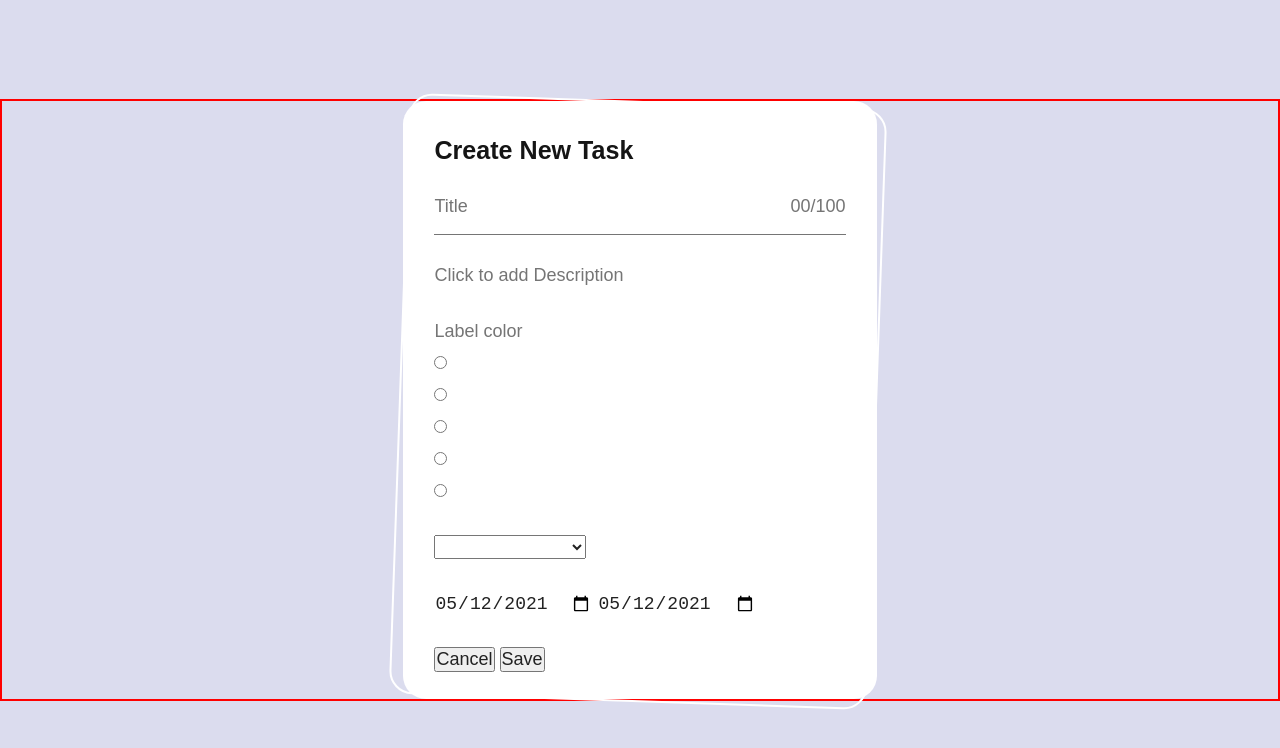
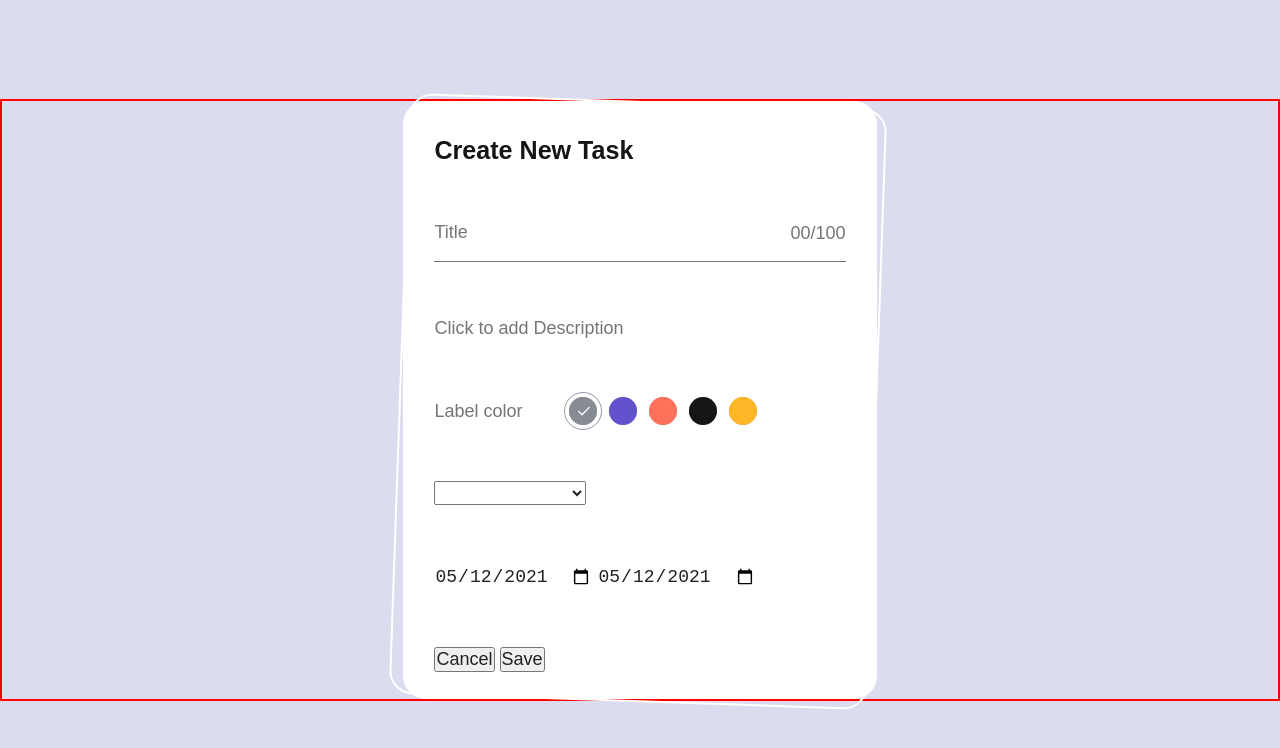
Before and after one commit to MatsveiDubaleka/qulix-testwork, a plain HTML site: page index.html in a window 1280 px wide. Drawn offline with Linux system fonts and the light colour scheme.

Commit message:
feat: add styles to label colors

```diff
--- a/src/styles/style.scss
+++ b/src/styles/style.scss
@@ -84,6 +84,59 @@ h1 {
   border-bottom: 1px solid #757575;
 }
 
+.modal-label {
+  @include flex(center, row, space-between);
+  .modal-label__heading {
+    width: 200px;
+  }
+  .label-colors {
+    width: auto;
+    @include flex(center, row, flex-start);
+    gap: 12px;
+    .color-block {
+      @include flex(center, row, center);
+      width: 28px;
+      height: 28px;
+      border-radius: 50%;
+      .radio {
+        z-index: -1;
+        width: 28px;
+        height: 28px;
+      }
+    }
+    .gray-color {
+      background-color: #878c93;
+    }
+    .purple-color {
+      background-color: #6153cc;
+    }
+    .orange-color {
+      background-color: #ff715b;
+    }
+    .black-color {
+      background-color: #151515;
+    }
+    .yellow-color {
+      background-color: #ffb627;
+    }
+    .active-color {
+      position: relative;
+      background-image: url(../svg/check.svg);
+      background-position: center;
+      background-repeat: no-repeat;
+      &:before {
+        width: 28px;
+        height: 28px;
+        content: '';
+        position: absolute;
+        padding: 4px;
+        border: 1px solid #9797aa;
+        border-radius: 50%;
+      }
+    }
+  }
+}
+
 // TODO: ADAPTIVE
 // @media (max-width: 768px) {
 // }
```
Also changed, not shown: src/styles/style.css, 1 other file.
